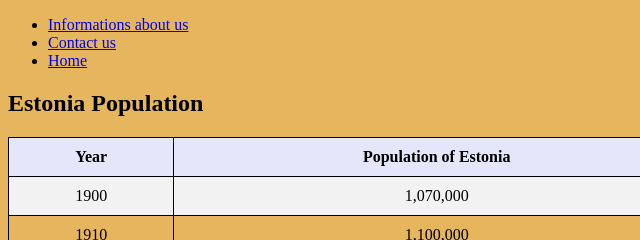
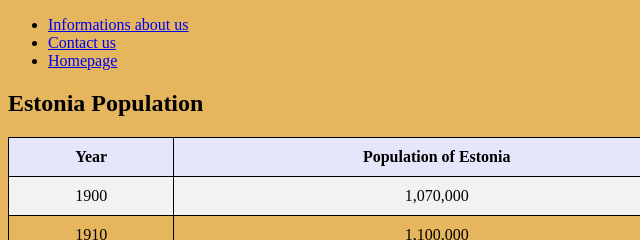
Before and after one commit to BosnianDude/Ettel2042, a plain HTML site: page Population.html in a window 1280 px wide. Shown: the top 240 px of the page, 0-640 px from the left. Drawn offline with Linux system fonts and the light colour scheme.

Commit message:
Update Population.html

```diff
--- a/Population.html
+++ b/Population.html
@@ -15,7 +15,7 @@
 		<ul>
 			<li><a href="information.html">Informations about us</a></li>
 			<li><a href="contact.html" >Contact us</a></li>
-			<li><a href="index.html" >Home</a></li>
+			<li><a href="index.html" >Homepage</a></li>
 		</ul>
 	</nav>
 
```
